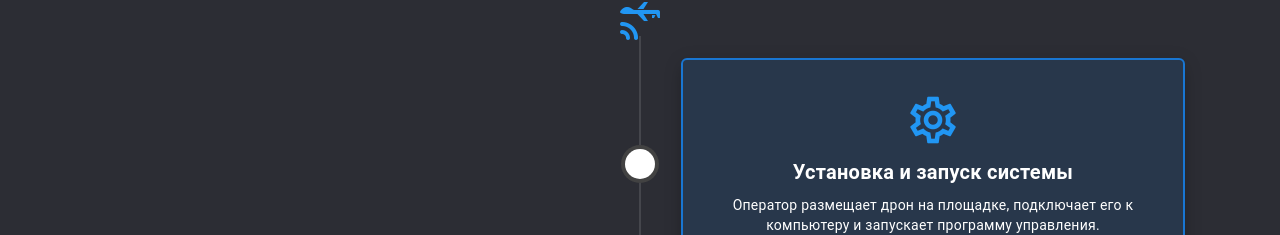
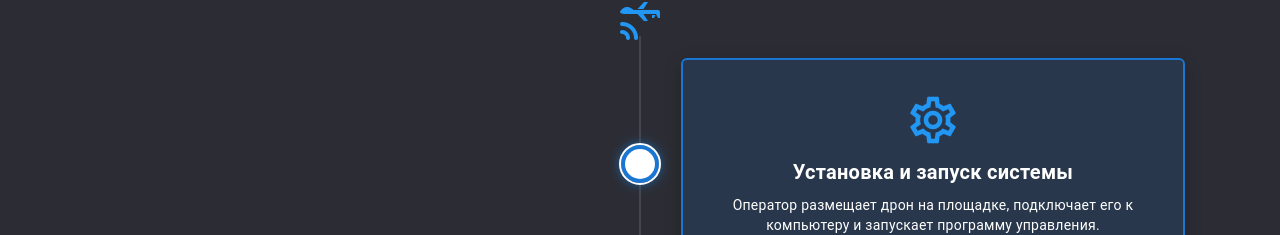
Before and after one commit to Doctor-Hao/eye-sky-vizitka, a Vue app: page / in a window 1280 px wide. Shown: the part 1751-1986 px from the top of the page. Built offline with nearby package versions, Linux system fonts and the light colour scheme.

Commit message:
добавление стилей

```diff
--- a/src/components/HowItWorksSection.vue
+++ b/src/components/HowItWorksSection.vue
@@ -85,7 +85,7 @@ const droneStyle = computed(() => ({
           :key="index"
           small
           :icon="step.icon"
-          class="timeline-item-wrapper"
+          :class="{ 'active-dot': activeStep === index }"
         >
           <div class="timeline-step card-wrapper" ref="el => stepEls.value[index] = el">
             <v-card
@@ -126,7 +126,7 @@ const droneStyle = computed(() => ({
   </v-container>
 </template>
 
-<style scoped>
+<style>
 .timeline-wrapper {
   position: relative;
   max-width: 1200px;
```
